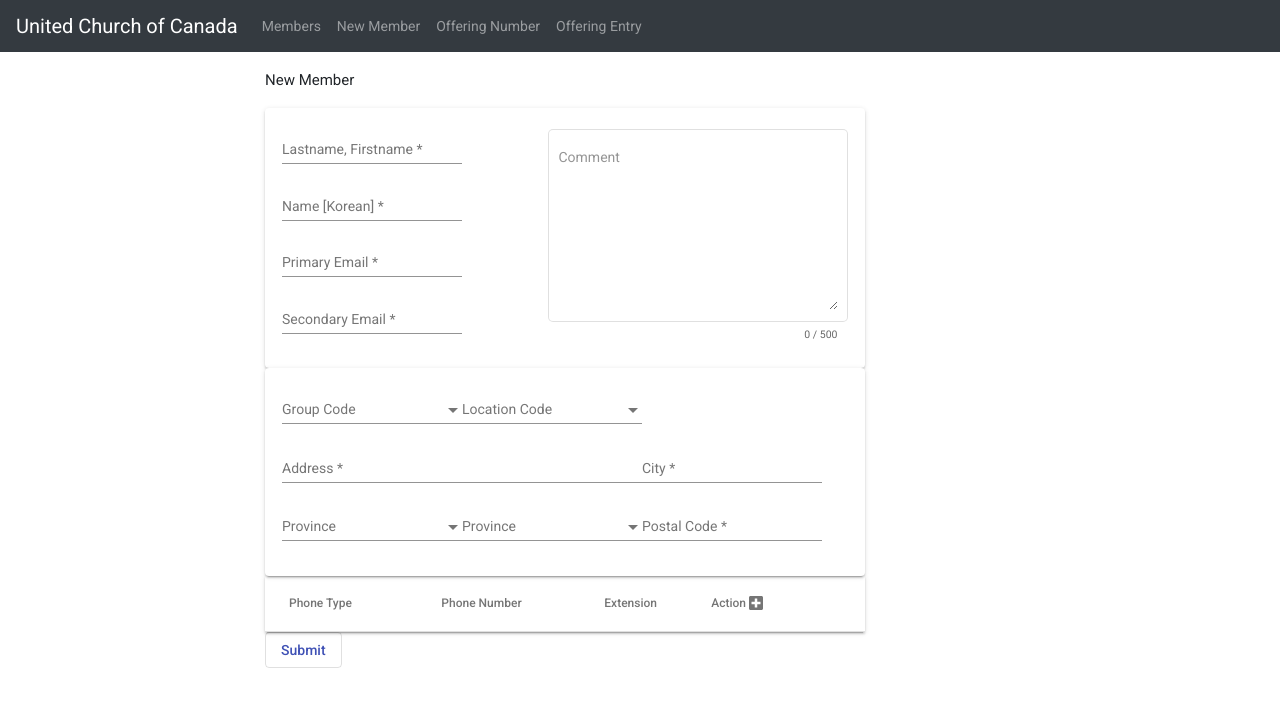
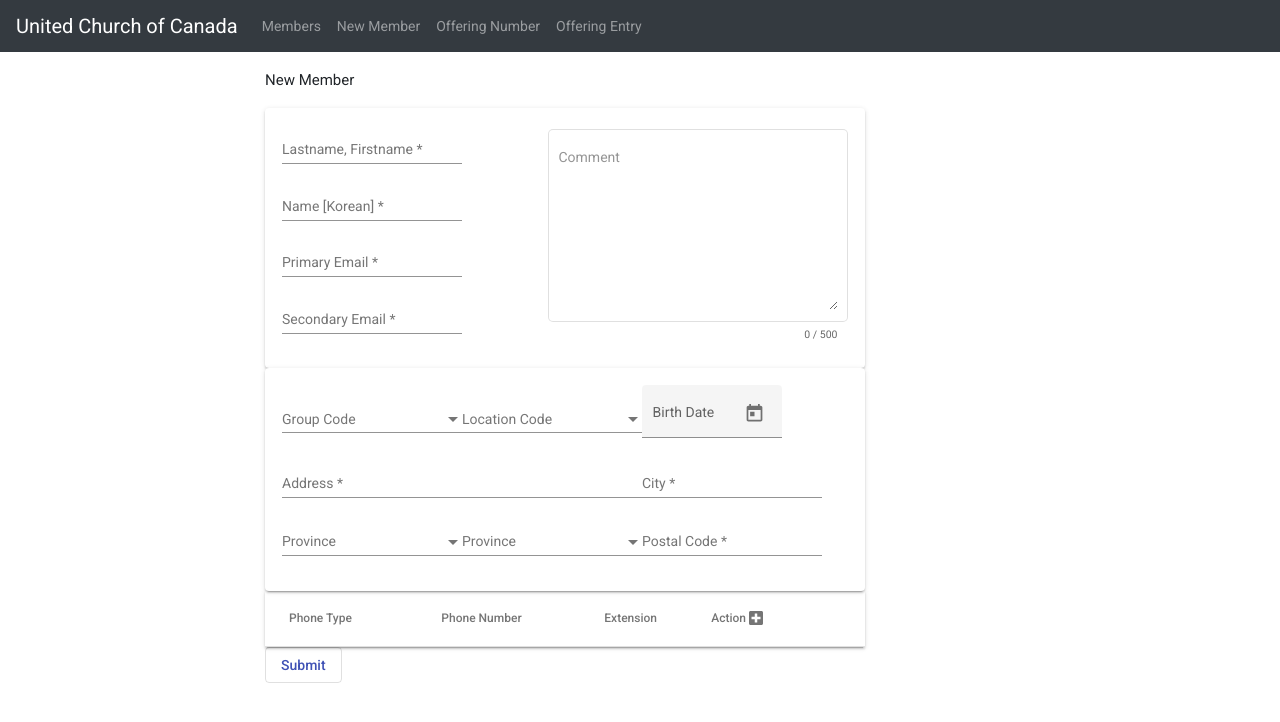
Before and after one commit to javarako/church-ui-app, an Angular app: page /add in a window 1280 px wide. Shown: the top 722 px of the page. Built offline with nearby package versions, Linux system fonts and the light colour scheme; what ngx-pagination would draw is missing.

Commit message:
add birth date

```diff
--- a/src/app/components/member-template/member-template.component.html
+++ b/src/app/components/member-template/member-template.component.html
@@ -58,6 +58,13 @@
                             {{code.viewValue}}
                           </mat-option>
                         </mat-select>
+                    </mat-form-field>
+                    <mat-form-field class="example-full-width" appearance="fill" style="width:140px !important">
+                        <mat-label>Birth Date</mat-label>
+                        <input matInput [matDatepickerFilter]="dateFilter" [matDatepicker]="datePicker"
+                            [(ngModel)]="currentMember.birthDate" >
+                        <mat-datepicker-toggle matSuffix [for]="datePicker"></mat-datepicker-toggle>
+                        <mat-datepicker #datePicker></mat-datepicker>
                     </mat-form-field>
                 </td>
             </tr>
--- a/src/app/components/offering-entry/offering-entry.component.ts
+++ b/src/app/components/offering-entry/offering-entry.component.ts
@@ -169,6 +169,7 @@
           this.originalAmount = 0;
           this.message = 'The offering was updated successfully!';
           this.newOffering();
+          this.offeringNumberInput.nativeElement.focus();
         },
         error => {
           console.log(error);
@@ -194,6 +195,7 @@
               this.offerings = this.offerings.filter((value, key) => {
                 return value.id != id;
               });
+              this.offeringNumberInput.nativeElement.focus();
             },
             error => {
               console.log(error);
```
